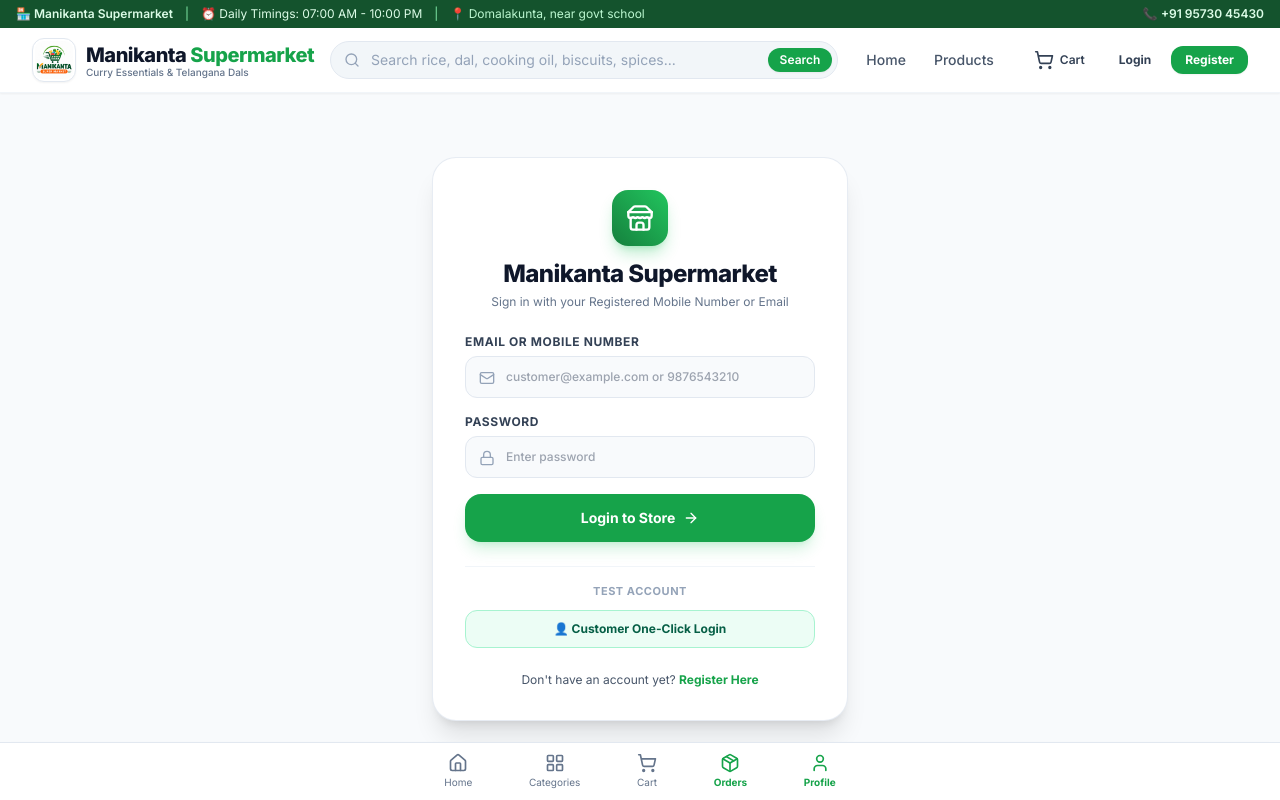
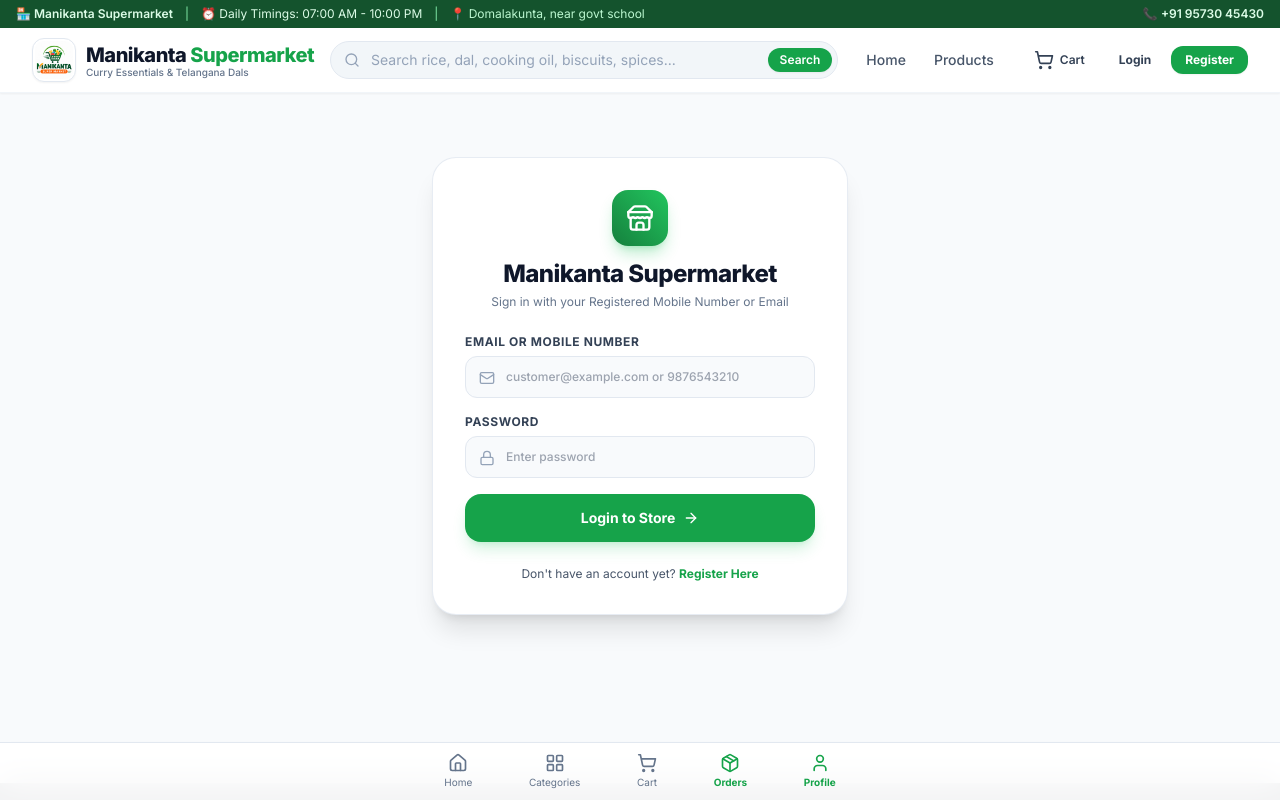
Before and after one commit to naga-012/General_store, a React (Vite) app in the folder frontend/: page /login in a window 1280 px wide. Shown: the top 800 px of the page. Built offline with nearby package versions, Linux system fonts and the light colour scheme; no server answers.

Commit message:
Remove test account login section from Login page

```diff
--- a/frontend/src/pages/customer/Login.jsx
+++ b/frontend/src/pages/customer/Login.jsx
@@ -1,6 +1,6 @@
 import React, { useState } from 'react';
 import { Link, useNavigate, useLocation } from 'react-router-dom';
-import { Store, Mail, Lock, ArrowRight, AlertCircle, ShieldCheck } from 'lucide-react';
+import { Store, Mail, Lock, ArrowRight, AlertCircle } from 'lucide-react';
 import { useAuth } from '../../context/AuthContext';
 
 const Login = () => {
@@ -39,16 +39,6 @@
       setError(err.response?.data?.message || err.message || 'Invalid login credentials');
     } finally {
       setLoading(false);
-    }
-  };
-
-  const handleQuickFill = (role) => {
-    if (role === 'admin') {
-      setIdentifier('admin@kirana.com');
-      setPassword('admin123');
-    } else {
-      setIdentifier('customer@example.com');
-      setPassword('customer123');
     }
   };
 
@@ -125,20 +115,6 @@
           </button>
         </form>
 
-        {/* Demo Fast Login Button */}
-        <div className="pt-4 border-t border-slate-100">
-          <p className="text-[11px] font-bold text-slate-400 uppercase tracking-wider text-center mb-2.5">
-            Test Account
-          </p>
-          <button
-            type="button"
-            onClick={() => handleQuickFill('customer')}
-            className="w-full py-2.5 bg-emerald-50 hover:bg-emerald-100 text-emerald-800 border border-emerald-200 rounded-xl text-xs font-bold transition flex items-center justify-center gap-2"
-          >
-            <span>👤 Customer One-Click Login</span>
-          </button>
-        </div>
-
         <div className="text-center text-xs text-slate-600">
           Don't have an account yet?{' '}
           <Link to="/register" className="font-bold text-brand-600 hover:underline">
```
